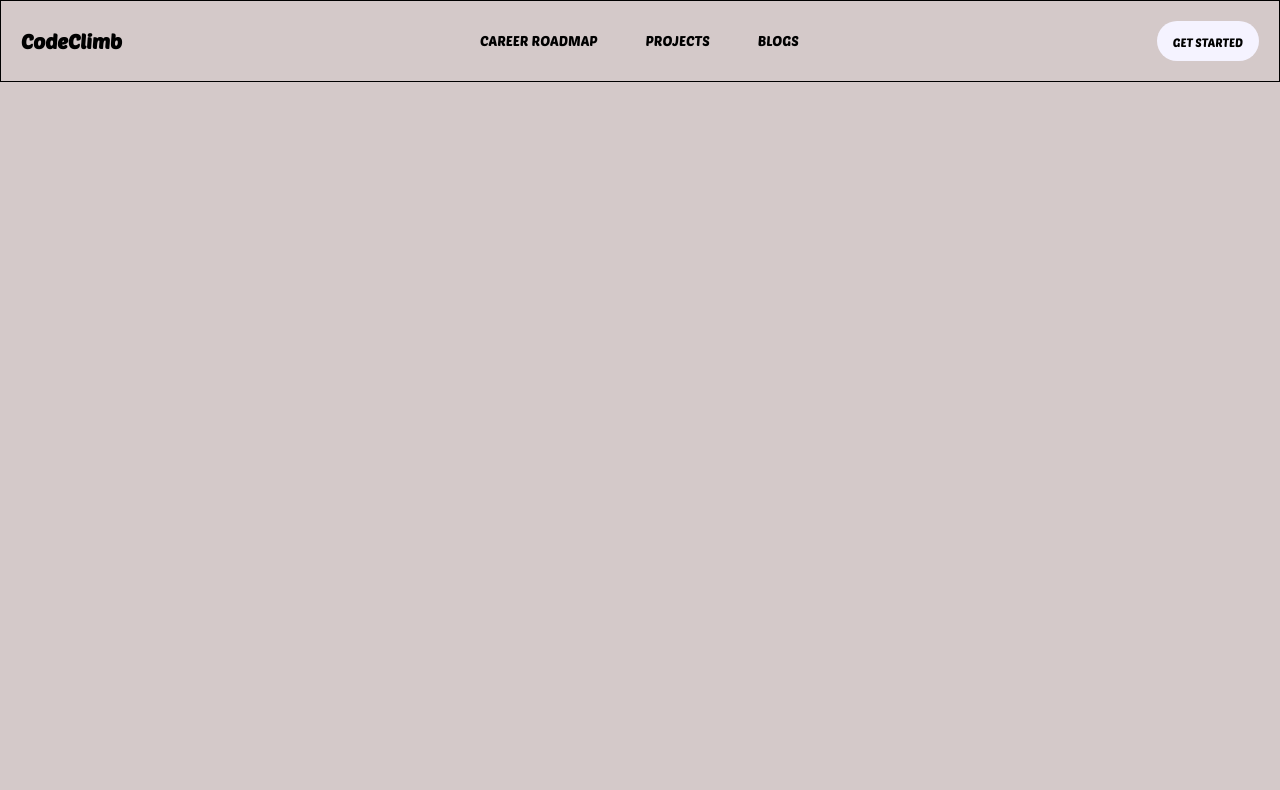
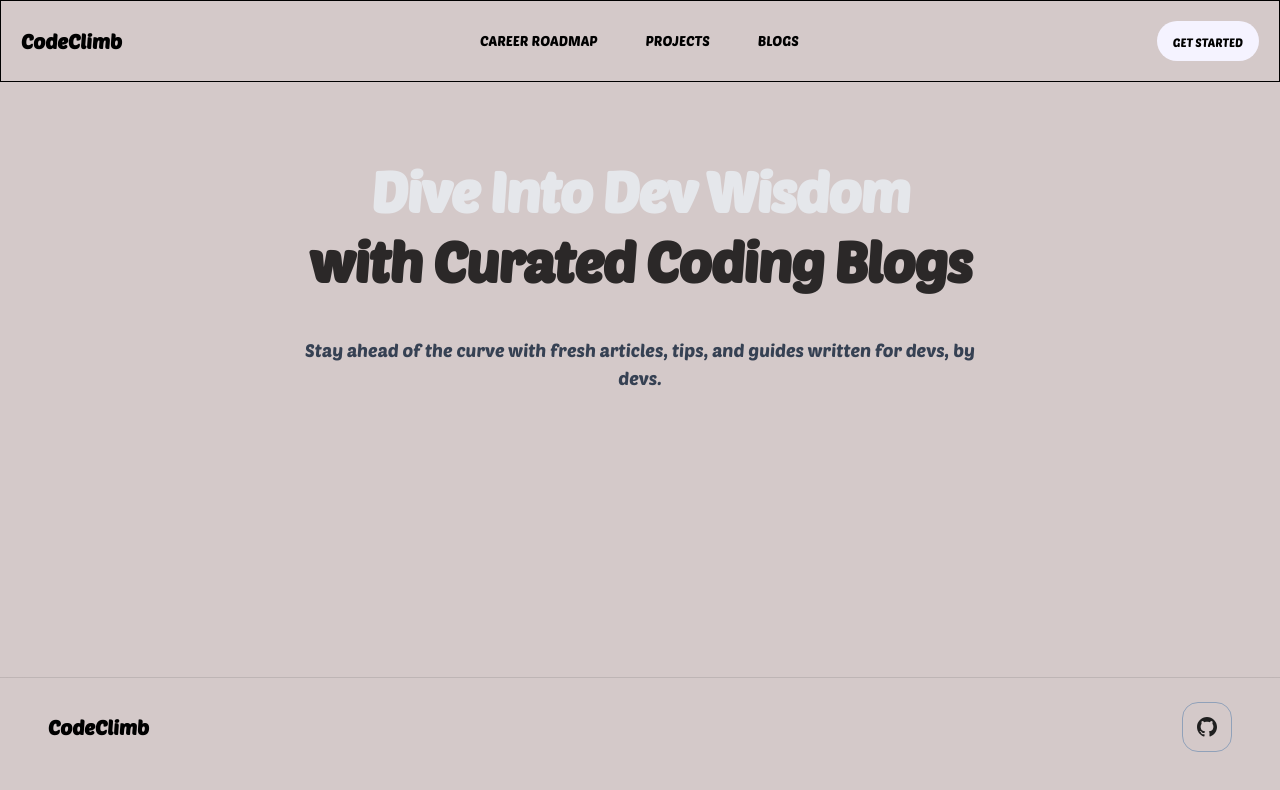
Before and after one commit to Tanujeet/CodeClimb, a Next.js app in the folder apps/web/: page /blogs in a window 1280 px wide. Shown: the top 790 px of the page. Built offline with nearby package versions, Linux system fonts and the light colour scheme; no server answers.

Commit message:
implemetned blog page

```diff
--- a/apps/web/app/blogs/page.tsx
+++ b/apps/web/app/blogs/page.tsx
@@ -1,7 +1,24 @@
 import Navbar from "../../Components/Navbar";
 
 const page = () => {
-  return <div></div>;
+  return (
+    <section className=" pt-[20px] px-0 md:px-12">
+      <div className="text-gray-200 pt-[6rem] px-4 lg:pt-[3rem] bg-center bg-no-repeat mx-auto max-w-[1280px] 3xl:max-w-[1620px]">
+        <div className="relative mt-12 lg:mt-16 ">
+          <div className="relative flex flex-col gap-6 z-10 justify-center items-center text-center">
+            <h1 className="font-extrabold text-center text-[2.4rem] md:text-[3rem] lg:text-[3.5rem] leading-tight tracking-tight max-w-[800px] mt-6 z-10">
+              Dive Into <span>Dev Wisdom</span> <br />
+              <span className="text-black/80">with Curated Coding Blogs</span>
+            </h1>
+            <p className="mt-4 text-center text-lg text-gray-700 max-w-[700px] mx-auto">
+              Stay ahead of the curve with fresh articles, tips, and guides
+              written for devs, by devs.
+            </p>
+          </div>
+        </div>
+      </div>
+    </section>
+  );
 };
 
 export default page;
--- a/apps/web/app/layout.tsx
+++ b/apps/web/app/layout.tsx
@@ -16,10 +16,10 @@ export default function RootLayout({
 }>) {
   return (
     <html lang="en">
-      <body className=" bg-[#d4c9c9] text-black font-[Knewave]">
+      <body className="min-h-screen flex flex-col bg-[#d4c9c9] text-black font-[Knewave]">
         <Providers>
           <Navbar />
-          {children}
+          <main className="flex-grow">{children}</main>
           <Footer />
         </Providers>
       </body>
```
